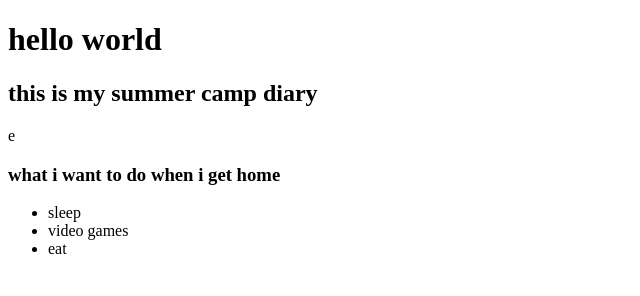
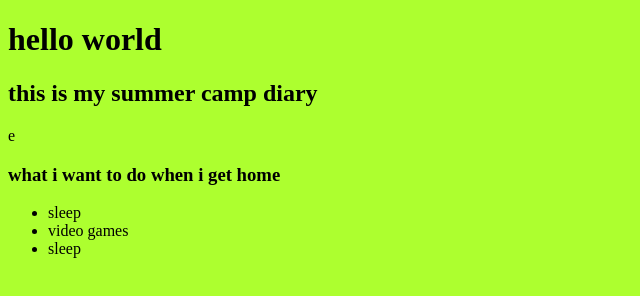
Before and after one commit to Kerwsnyder/Krewsnyder.github.io, a plain HTML site: page index.html in a window 1280 px wide. Shown: the whole page, without its empty margins (0-640 px from the left). Drawn offline with Linux system fonts and the light colour scheme.

Commit message:
added css and modified text

```diff
--- a/index.html
+++ b/index.html
@@ -4,6 +4,7 @@
     <meta charset="UTF-8">
     <meta name="viewport" content="width=device-width, initial-scale=1.0">
     <title>Krew</title>
+    <link href="styles.css" rel="stylesheet"/>
 </head>
 <body>
    <h1>hello world</h1>
@@ -13,7 +14,7 @@
    <ul>
     <li>sleep</li>
 <li>video games</li>
-<li>eat</li>
+<li>sleep</li>
 </ul>
 </body>
 </html>
--- /dev/null
+++ b/styles.css
@@ -0,0 +1,3 @@
+body {
+    background-color: greenyellow;
+}
```
